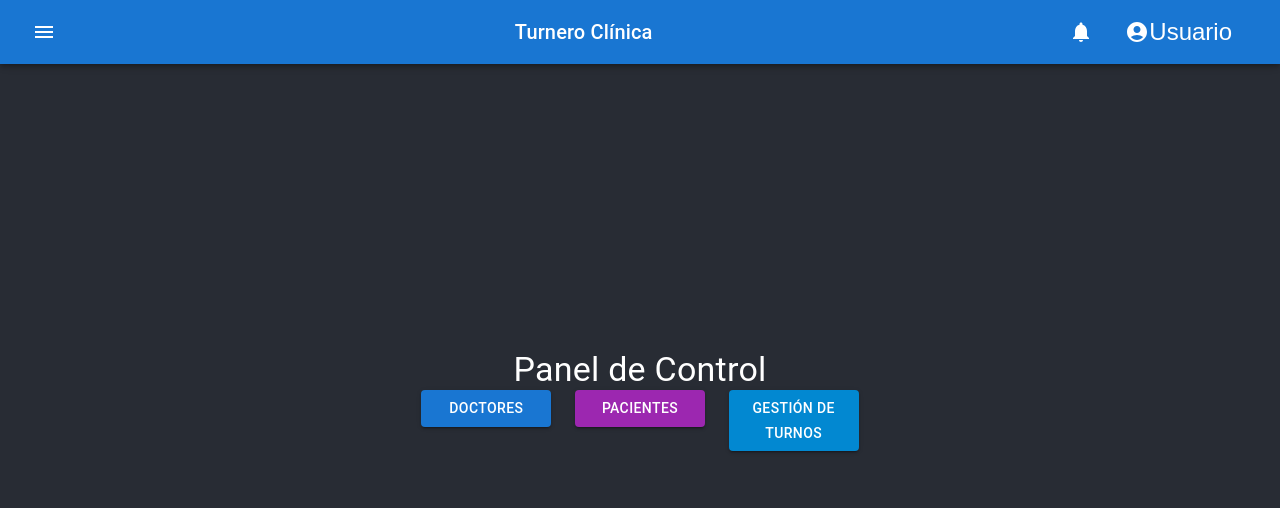
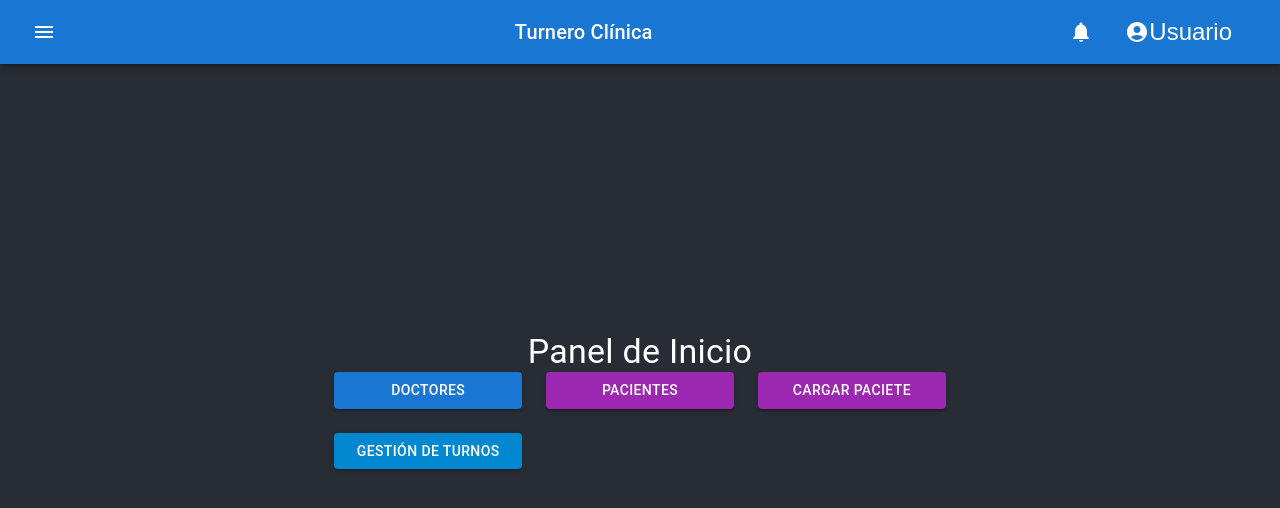
Before and after one commit to NahuelRosso/Turnero, a React (Create React App) app in the folder frotn-react/: page /dashboard in a window 1280 px wide. Shown: the top 508 px of the page. Built offline with nearby package versions, Linux system fonts and the light colour scheme.

Commit message:
cambio en el dashboard

```diff
--- a/frotn-react/src/pages/dashboard/dashboard.tsx
+++ b/frotn-react/src/pages/dashboard/dashboard.tsx
@@ -9,7 +9,7 @@ export default function Dashboard() {
     <div>
       <NavBar></NavBar>
       <Typography variant="h4" >
-        Panel de Control
+        Panel de Inicio
       </Typography>
       <Grid container spacing={3}>
         <Grid item xs={12} sm={6} md={4}>
@@ -41,6 +41,18 @@ export default function Dashboard() {
           <Link> {/* Ajustar la ruta según tu enrutamiento */}
             <Button
               variant="contained"
+              color="secondary"
+              fullWidth
+              href='/createPaciente'
+            >
+              Cargar Paciete
+            </Button>
+          </Link>
+        </Grid>
+        <Grid item xs={12} sm={6} md={4}>
+          <Link> {/* Ajustar la ruta según tu enrutamiento */}
+            <Button
+              variant="contained"
               color="info"
               fullWidth
 
```
